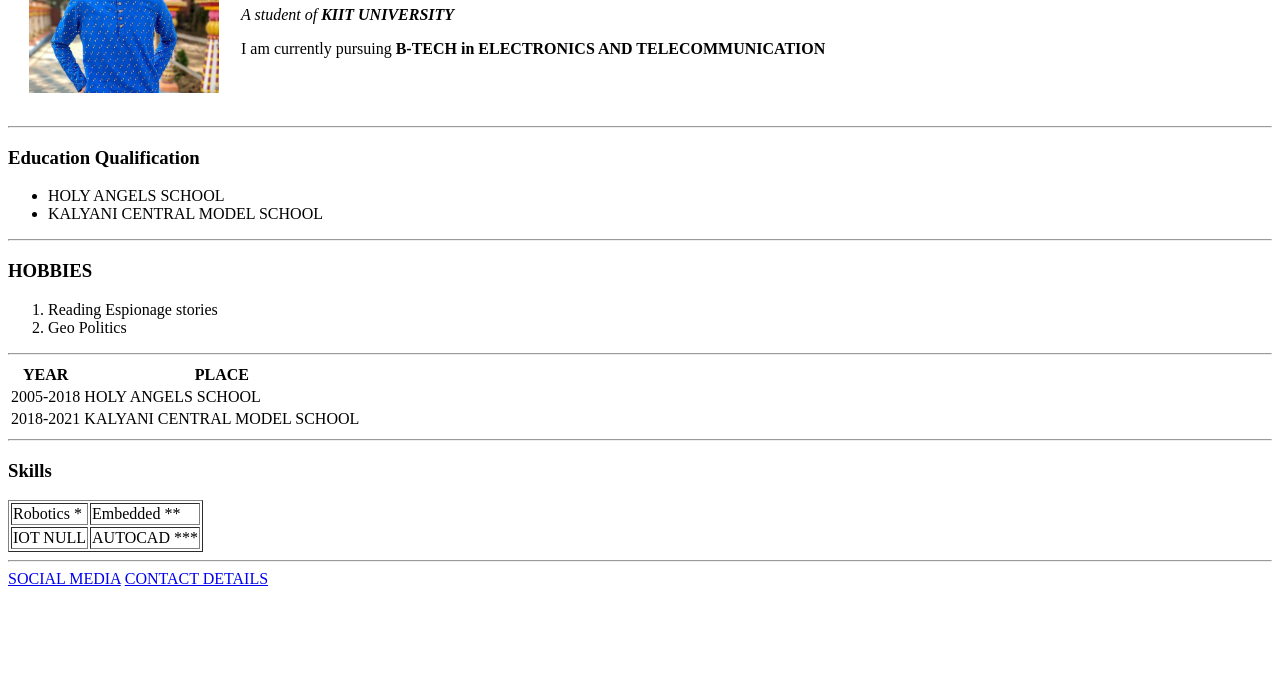
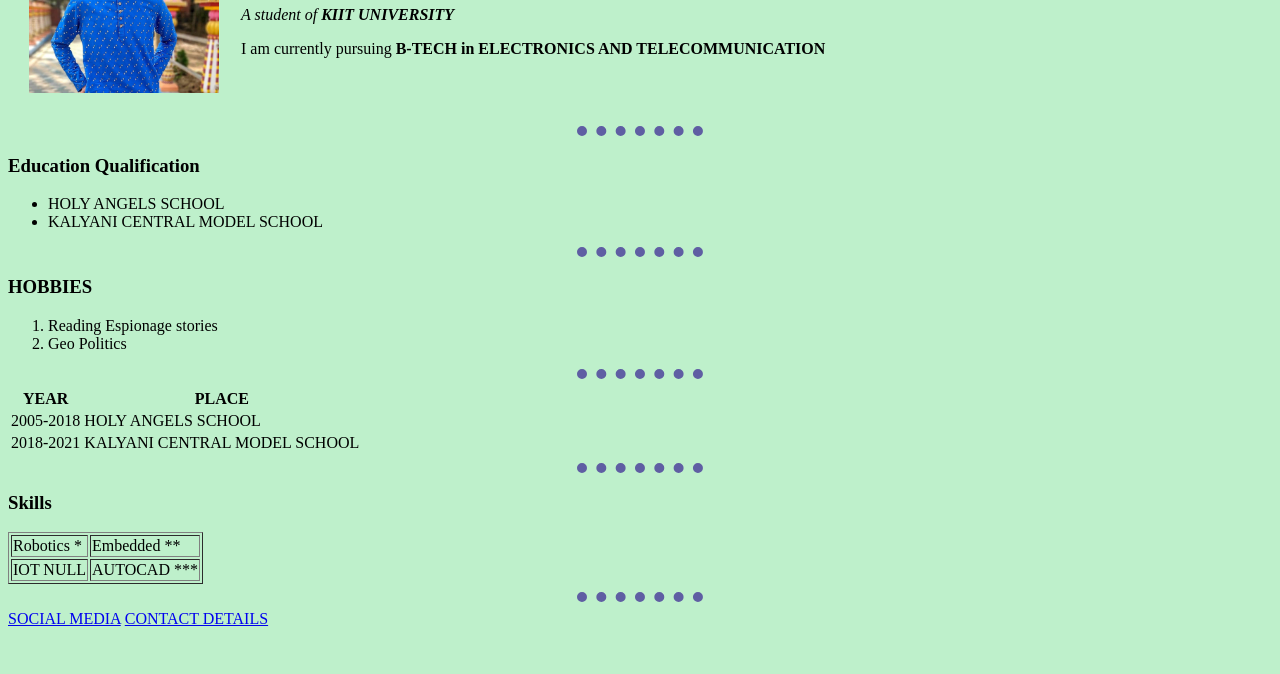
Before and after one commit to Suvo1230/CV, a plain HTML site: page index.html in a window 1280 px wide. Shown: the part 126-800 px from the top of the page. Drawn offline with Linux system fonts and the light colour scheme.

Commit message:
Update index.html

```diff
--- a/index.html
+++ b/index.html
@@ -6,7 +6,7 @@
     <meta http-equiv="X-UA-Compatible" content="IE=edge">
     <meta name="viewport" content="width=device-width, initial-scale=1.0">
     <title>WELCOME</title>
-    <link rel="stylesheet" href="CSS\styles.css">
+    <link rel="stylesheet" href="styles.css">
 
 </head>
 
```
